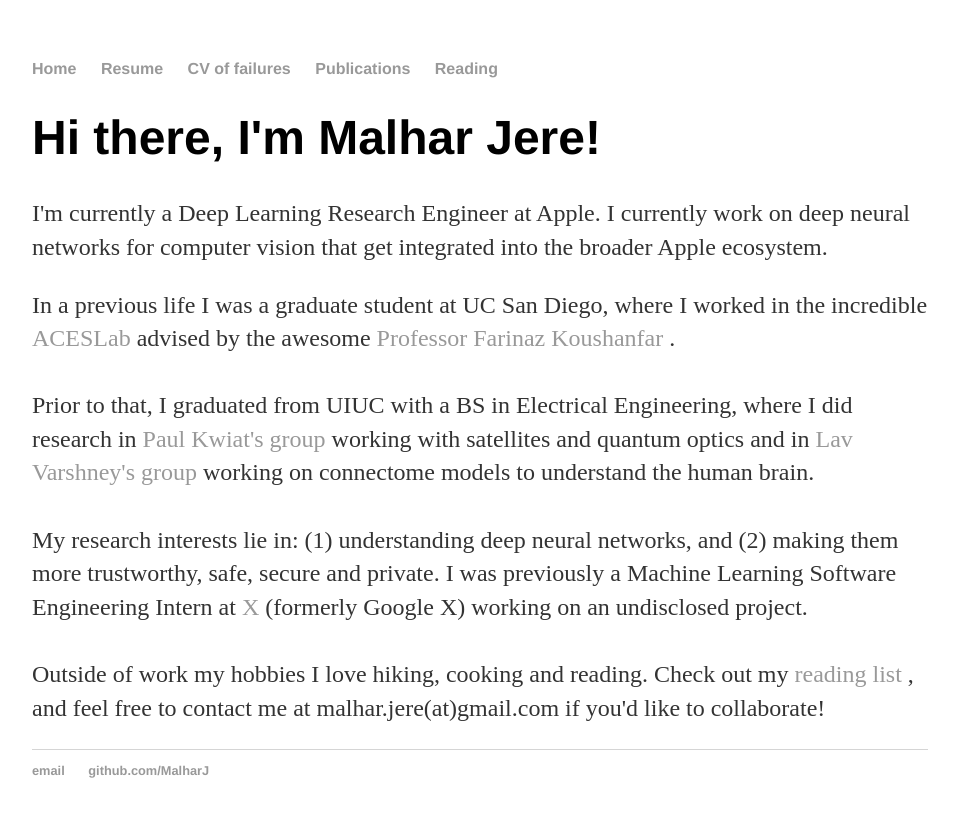
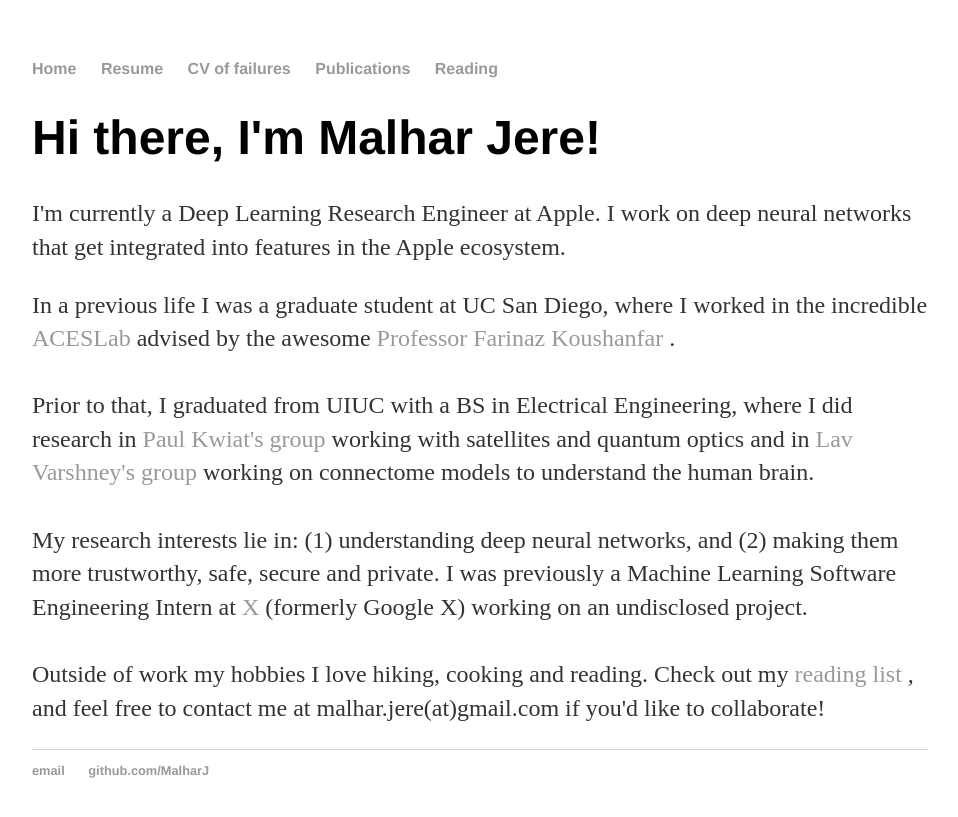
Before and after one commit to MalharJ/MalharJ.github.io, a Jekyll site: the page built from index.html, in a window 1280 px wide. Shown: the top 817 px of the page, without its empty margins (160-1118 px from the left). Built offline with Jekyll 4.4.1, drawn with Linux system fonts in a browser that asks for light colours.

Commit message:
Update index.html

```diff
--- a/index.html
+++ b/index.html
@@ -5,7 +5,7 @@ title: Malhar Jere
 <div class="blurb">
 	<h1>Hi there, I'm Malhar Jere!</h1>
 
-	<p>I'm currently a Deep Learning Research Engineer at Apple. I currently work on deep neural networks for computer vision that get integrated into the broader Apple ecosystem. </p>
+	<p>I'm currently a Deep Learning Research Engineer at Apple. I work on deep neural networks that get integrated into features in the Apple ecosystem. </p>
 
 	<p>In a previous life I was a graduate student at UC San Diego, where I worked in the incredible <a href="http://aceslab.org/">ACESLab</a> advised by the awesome <a href="https://farinaz.eng.ucsd.edu/home"> Professor Farinaz Koushanfar </a>.
 
```
